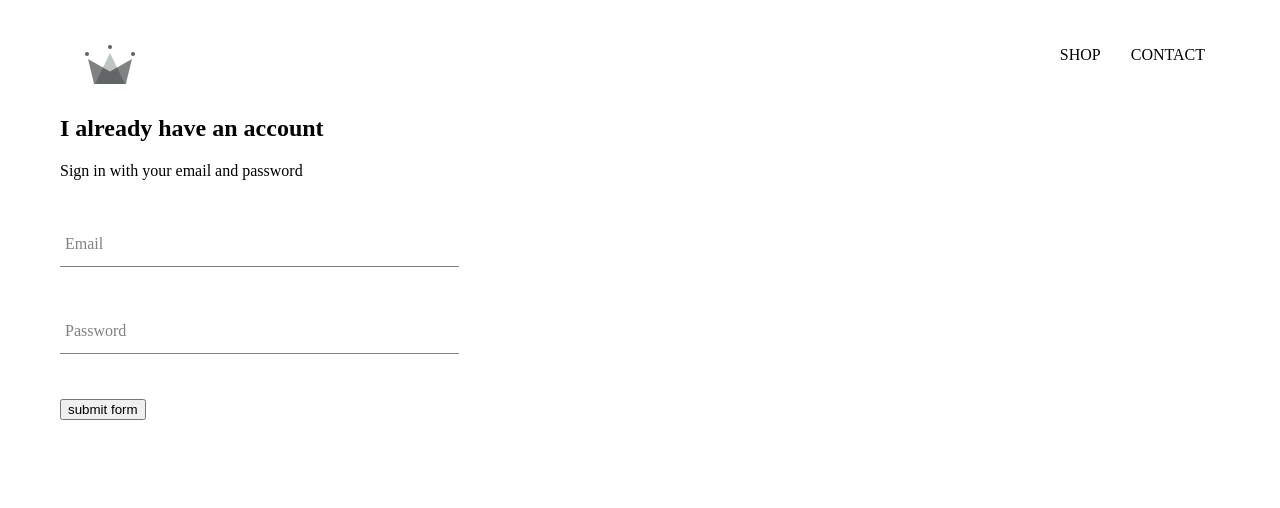
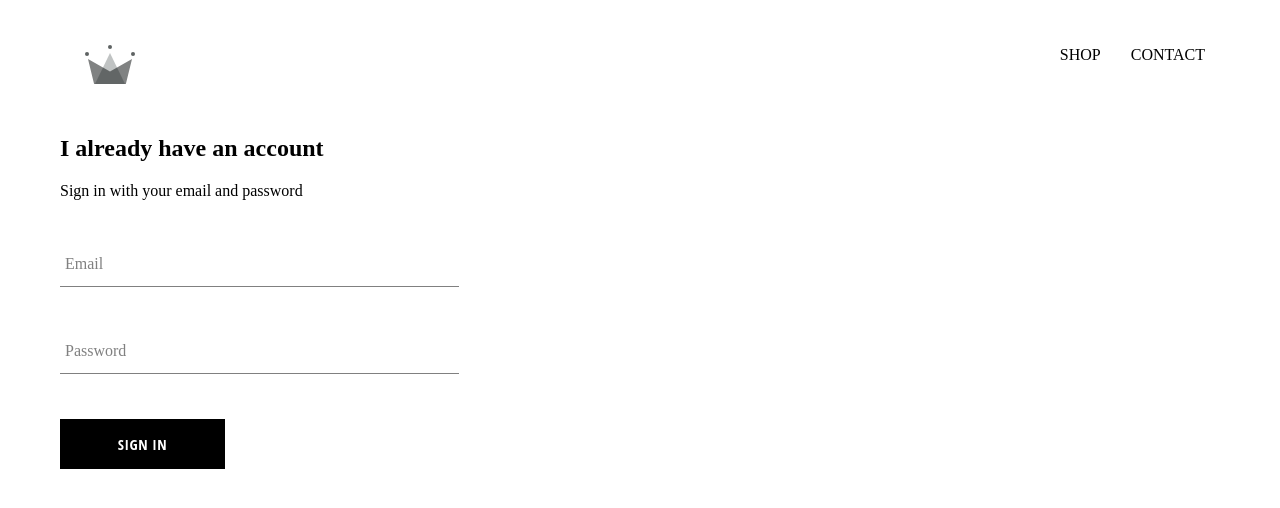
Before and after one commit to DEVELOPER-IN-PROGRESS/react-projects, a React (Create React App) app in the folder ecommerce/: page /signin in a window 1280 px wide. Shown: the top 508 px of the page. Built offline with nearby package versions, Linux system fonts and the light colour scheme; a web font is replaced by a local one.

Commit message:
reusable custom button component created

```diff
--- /dev/null
+++ b/ecommerce/src/components/custom-button/custom-button.component.jsx
@@ -0,0 +1,10 @@
+import React from "react";
+import './custom-button.styles.scss' ;
+
+const CustomButton = ({children , ...otherProps}) => (
+ <button className="custom-button" {...otherProps}>
+     {children}
+ </button>
+);
+
+export default CustomButton ;
--- /dev/null
+++ b/ecommerce/src/components/custom-button/custom-button.styles.scss
@@ -0,0 +1,32 @@
+.custom-button {
+    min-width: 165px;
+    width: auto;
+    height: 50px;
+    letter-spacing: 0.5px;
+    line-height: 50px;
+    padding: 0 35px 0 35px;
+    font-size: 15px;
+    background-color: black;
+    color: white;
+    text-transform: uppercase;
+    font-family: 'Open Sans Condensed';
+    font-weight: bolder;
+    border: none;
+    cursor: pointer;
+
+    &:hover {
+      background-color: white;
+      color: black;
+      border: 1px solid black;
+    }
+
+    &.google-sign-in {
+      background-color: #4285f4;
+      color: white;
+
+      &:hover {
+        background-color: #357ae8;
+        border: none;
+      }
+    }
+  }
--- a/ecommerce/src/components/sign-in/sign-in.component.jsx
+++ b/ecommerce/src/components/sign-in/sign-in.component.jsx
@@ -1,5 +1,6 @@
 import React from "react";
 import FormInput from "../form-input/form-input.component";
+import CustomButton from "../custom-button/custom-button.component";
 import './sign-in.styles.scss';
 
 class SignIn extends React.Component{
@@ -40,7 +41,7 @@
                     label="Password"
                     value={this.state.password} required/>
 
-                    <input type="submit" value='submit form' />
+                    <CustomButton type="submit">Sign in </CustomButton>
                 </form>
             </div>
         )
--- a/ecommerce/src/components/sign-in/sign-in.styles.scss
+++ b/ecommerce/src/components/sign-in/sign-in.styles.scss
@@ -1,3 +1,9 @@
 .sign-in {
     width: 30vw;
+    display: flex;
+    flex-direction: column;
+
+    .title {
+        margin: 10px;
+    }
 }
```
